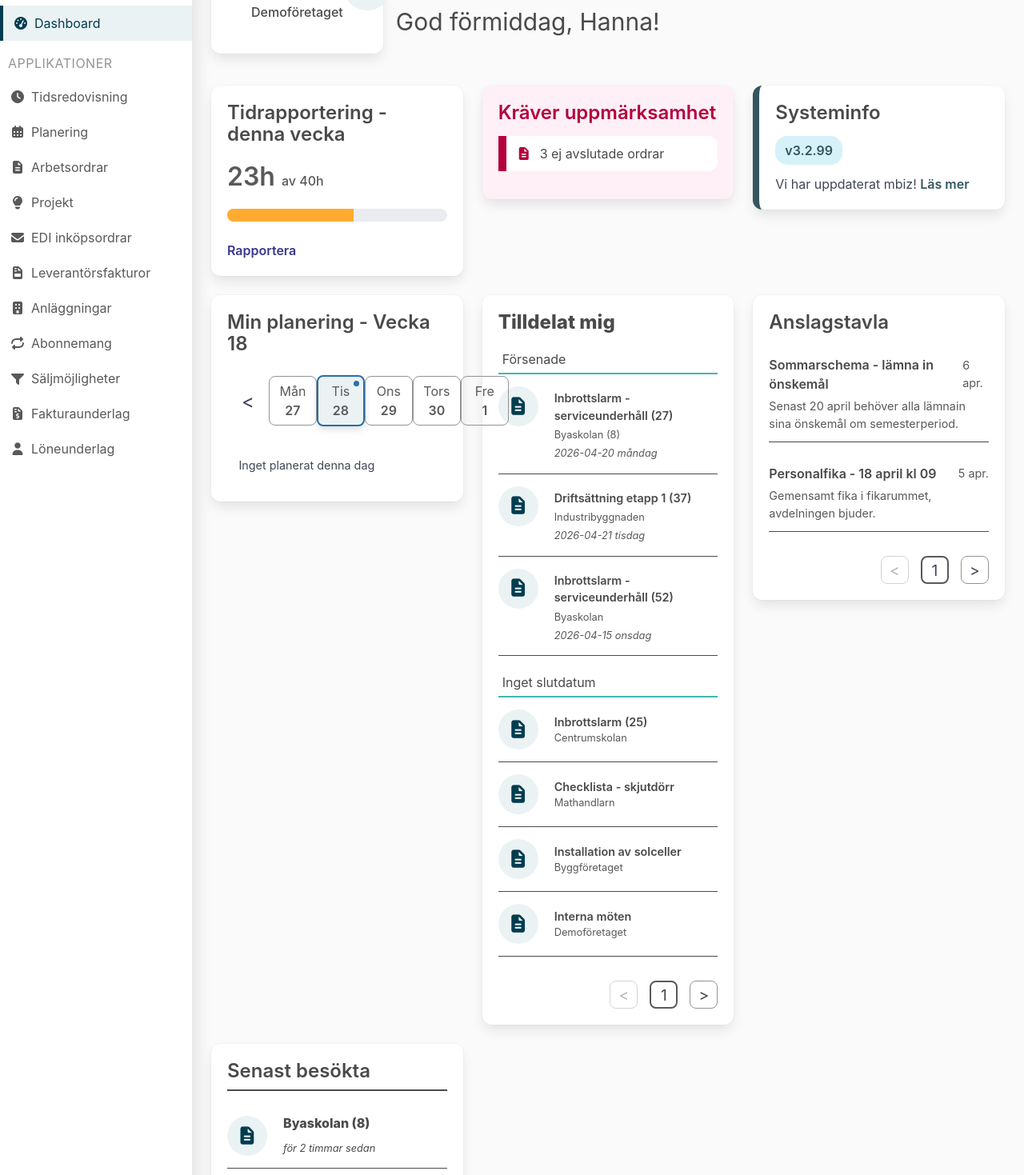
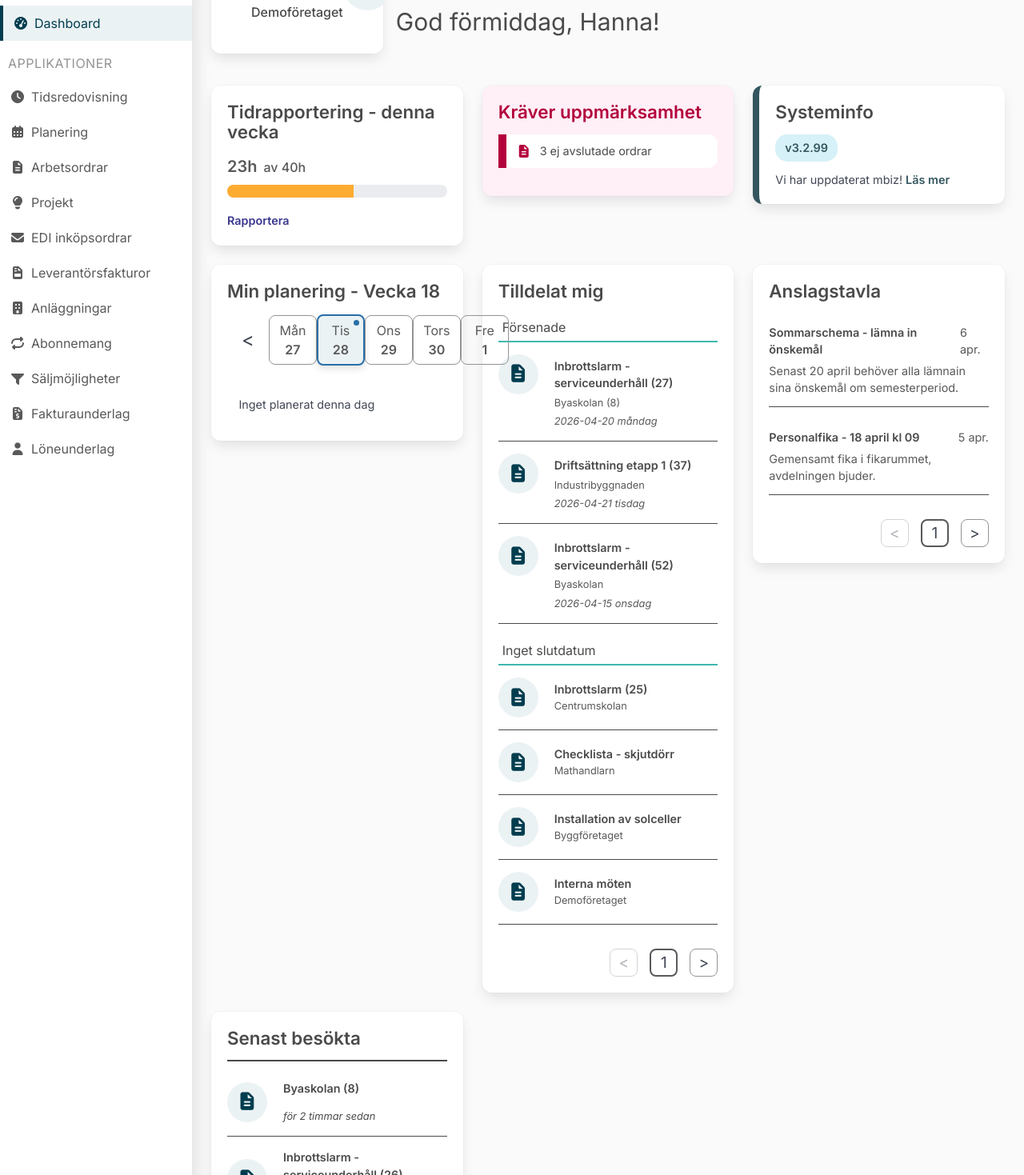
Before and after one commit to haan2402/dashboard-prototype, a Vue app: page /montor in a window 1280 px wide. Shown: the part 121-1590 px from the top of the page at 80% size. Built offline with nearby package versions, Linux system fonts and the light colour scheme.

Commit message:
justerat alla rubriker så jag har samma på alla, justerat storlek på texter så det är sammanhängande i alla widgets

```diff
--- a/index.html
+++ b/index.html
@@ -3,6 +3,9 @@
   <head>
     <meta charset="UTF-8">
     <link rel="icon" href="/favicon.ico">
+    <link rel="preconnect" href="https://fonts.googleapis.com">
+    <link rel="preconnect" href="https://fonts.gstatic.com" crossorigin>
+    <link href="https://fonts.googleapis.com/css2?family=Inter:ital,opsz,wght@0,14..32,100..900;1,14..32,100..900&display=swap" rel="stylesheet">
     <meta name="viewport" content="width=device-width, initial-scale=1.0">
     <title>Vite App</title>
   </head>
--- a/src/assets/styles/_variables.scss
+++ b/src/assets/styles/_variables.scss
@@ -31,3 +31,10 @@ $planner-primary: #296FA8;
 
 //font-weights
 $font-weight-secondary: 600;
+
+//title of widget
+$widget-title-size: 1.4em;
+$widget-title-weight: 600;
+
+//font
+$font-primary: 'Inter', sans-serif;
--- a/src/assets/styles/global.scss
+++ b/src/assets/styles/global.scss
@@ -4,7 +4,7 @@ body {
     margin: 0;
     background-color: $page-background;
     color: $text-primary;
-    font-family: 'Inter', sans-serif;
+    font-family: $font-primary;
 }
 
 * {
--- a/src/components/widgets/AssignedToMe.vue
+++ b/src/components/widgets/AssignedToMe.vue
@@ -128,6 +128,8 @@
 
     .widget-title {
         color: $text-title;
+        font-size: $widget-title-size;
+        font-weight: $widget-title-weight;
     }
 
     .section-title {
--- a/src/components/widgets/AttentionRequired.vue
+++ b/src/components/widgets/AttentionRequired.vue
@@ -1,7 +1,7 @@
 <!--widget för kräver uppmärksamhet-->
 <template>
     <div class="box attention-card">
-        <h3 class="attention-title is-5 mb-4 has-text-weight-semibold">Kräver uppmärksamhet</h3>
+        <h3 class="widget-title mb-4">Kräver uppmärksamhet</h3>
 
 
     <div v-for="item in items" :key="item.id" class="attention-item">
@@ -45,8 +45,10 @@
         background-color: $attention-primary;
     }
 
-    .attention-title {
+    .widget-title {
         color: $text-attention;
+        font-size: $widget-title-size;
+        font-weight: $widget-title-weight;
     }
 
     .attention-item {
@@ -72,6 +74,7 @@
     .text {
         padding: 10px 10px 10px 0;
         color: $text-title;
+        font-size: 0.9em;
     }
 
 </style>
--- a/src/components/widgets/NoticeBoard.vue
+++ b/src/components/widgets/NoticeBoard.vue
@@ -1,7 +1,7 @@
 <!--widget föranslagstavlan-->
 <template>
   <div class="box board-card">
-    <h3 class="widget-title is-5 mb-4 has-text-weight-semibold">Anslagstavla</h3>
+    <h3 class="widget-title mb-4">Anslagstavla</h3>
 
     <!--visar alla inlägg-->
     <div v-for="post in paginatedPosts" :key="post.id" class="post">
@@ -130,6 +130,8 @@
 
     .widget-title {
         color: $text-title;
+        font-size: $widget-title-size;
+        font-weight: $widget-title-weight;
     }
 
     .post {
@@ -147,7 +149,7 @@
     .post-title {
         font-weight: $font-weight-secondary;
         color: $text-title;
-        font-size: 1em;
+        font-size: 0.9em;
     }
 
     .post-text {
--- a/src/components/widgets/Planning.vue
+++ b/src/components/widgets/Planning.vue
@@ -1,7 +1,7 @@
 <!--widget för min planering-->
 <template>
     <div class="box planning-card">
-        <h3 class="planning-title is-5 mb-4 has-text-weight-semibold">
+        <h3 class="widget-title mb-4">
             Min planering - <span class="week-number">Vecka {{ weekNumber }}</span>
         </h3>
 
@@ -175,9 +175,10 @@
 <style scoped lang="scss">
 @use "@/assets/styles/_variables.scss" as*;
 
-    .planning-title {
+    .widget-title {
         color: $text-title;
-        padding-bottom: 10px;
+        font-size: $widget-title-size;
+        font-weight: $widget-title-weight;
     }
 
     .week-row {
@@ -273,9 +274,9 @@
     }
 
     .task-title {
-        font-size: 1em;
-        color: $text-primary;
-        font-weight: 600;
+        font-weight: $font-weight-secondary;
+        color: $text-title;
+        font-size: 0.9em;
     }
 
     .task-address {
@@ -297,7 +298,7 @@
         border: 1px solid $planner-primary;
         padding: 4px 8px;
         border-radius: 12px;
-        font-size: 1em;
+        font-size: 0.9em;
         font-weight: 600;
     }
 
@@ -306,5 +307,6 @@
         align-items: center;
         gap: 10px;
         color: $text-primary;
+        font-size: 0.9em;
     }
 </style>
--- a/src/components/widgets/RecentlyVisited.vue
+++ b/src/components/widgets/RecentlyVisited.vue
@@ -1,7 +1,7 @@
 <!--widget för senast besökta-->
 <template>
   <div class="box recent-card">
-    <h3 class="widget-title is-5 mb-4 has-text-weight-semibold">Senast besökta</h3>
+    <h3 class="widget-title mb-2">Senast besökta</h3>
 
     <div v-for="item in recentItems" :key="item.title" class="recent-item">
 
@@ -9,8 +9,8 @@
             <i :class="item.icon"></i>
         </div>
 
-        <div class="text">
-            <h4 class="item-title">{{ item.title }}</h4>
+        <div>
+            <p class="item-title">{{ item.title }}</p>
             <p class="item-time">{{ item.time }}</p>
         </div>
     </div>
@@ -27,8 +27,10 @@
 
     .widget-title {
         color: $text-title;
+        font-size: $widget-title-size;
+        font-weight: $widget-title-weight;
         border-bottom: 2px solid $text-title;
-        padding-bottom: 10px;
+        padding-bottom: 15px;
     }
 
     .recent-item {
@@ -56,8 +58,9 @@
     }
 
     .item-title {
+        font-weight: $font-weight-secondary;
         color: $text-title;
-        font-size: 1em;
+        font-size: 0.9em;
     }
 
     .item-time {
--- a/src/components/widgets/SystemInfo.vue
+++ b/src/components/widgets/SystemInfo.vue
@@ -2,9 +2,7 @@
 <template>
     <div class="system-card box">
 
-        <div class="header">
-            <h3 class="widget-title is-5 mb-4 has-text-weight-semibold">Systeminfo</h3>
-        </div>
+            <h3 class="widget-title mb-4">Systeminfo</h3>
 
         <div class="version-tag mb-3">
             {{ version }}
@@ -13,6 +11,7 @@
         <p class="text">
             Vi har uppdaterat mbiz! <a class="link">Läs mer</a>
         </p>
+
     </div>
 </template>
 
@@ -27,8 +26,11 @@
     .system-card {
         border-left: 8px solid $system-primary;
     }
+
     .widget-title {
         color: $text-title;
+        font-size: $widget-title-size;
+        font-weight: $widget-title-weight;
     }
 
     .version-tag {
@@ -38,6 +40,11 @@
         border-radius: 15px;
         display: inline-block;
         padding: 6px 12px;
+        font-size: 0.9em;
+    }
+
+    .text {
+        font-size: 0.9em;
     }
 
     .link {
--- a/src/components/widgets/TimeReport.vue
+++ b/src/components/widgets/TimeReport.vue
@@ -1,14 +1,14 @@
 <!--widget för tidrapportering - enskild rapportering-->
 <template>
   <div class="time-report box">
-    <h3 class="widget-title is-5 mb-4 has-text-weight-semibold">Tidrapportering - denna vecka</h3>
+    <h3 class="widget-title is-3 mb-4">Tidrapportering - denna vecka</h3>
 
-    <div class="time-summary mb-4">
-        <span class="reported-hours is-size-3 has-text-weight-semibold">23h</span>
+    <div class="time-summary mb-2">
+        <span class="reported-hours is-size-5 has-text-weight-semibold">23h</span>
         <span class="total-hours is-size-6 ml-2">av 40h</span>
     </div>
 
-    <progress class="custom-progress progress" value="23" max="40">23/40</progress>
+    <progress class="custom-progress progress mb-4" value="23" max="40">23/40</progress>
 
     <a href="#" class="report-link">Rapportera</a>
   </div>
@@ -22,6 +22,8 @@
 
     .widget-title {
         color: $text-title;
+        font-size: $widget-title-size;
+        font-weight: $widget-title-weight;
     }
 
     .reported-hours {
@@ -44,6 +46,7 @@
     .report-link {
         color: $time-report-text;
         font-weight: $font-weight-secondary;
+        font-size: 0.9em;
     }
 
     .report-link:hover {
--- a/src/components/widgets/Tips.vue
+++ b/src/components/widgets/Tips.vue
@@ -2,9 +2,7 @@
 <template>
     <div class="tips-card box">
 
-        <div class="header">
-            <h3 class="widget-title is-5 mb-4 has-text-weight-semibold">Tips!</h3>
-        </div>
+            <h3 class="widget-title mb-3">Tips!</h3>
 
         <div class="version-tag mb-3">
             <p>Abonnemang</p>
@@ -26,8 +24,11 @@
     .tips-card {
         border-left: 8px solid $tips-primary;
     }
+
     .widget-title {
         color: $text-title;
+        font-size: $widget-title-size;
+        font-weight: $widget-title-weight;
     }
 
     .version-tag {
@@ -37,5 +38,10 @@
         border-radius: 15px;
         display: inline-block;
         padding: 6px 12px;
+        font-size: 0.9em;
+    }
+
+    .text {
+        font-size: 0.9em;
     }
 </style>
--- a/src/views/MontorView.vue
+++ b/src/views/MontorView.vue
@@ -7,7 +7,6 @@ import Planning from '@/components/widgets/Planning.vue';
 import RecentlyVisited from '@/components/widgets/RecentlyVisited.vue';
 import SystemInfo from '@/components/widgets/SystemInfo.vue';
 import TimeReport from '@/components/widgets/TimeReport.vue';
-import { attentionItems } from '@/mockdata/atttentionItems';
 
 const user = {
   role: "montor"
```
